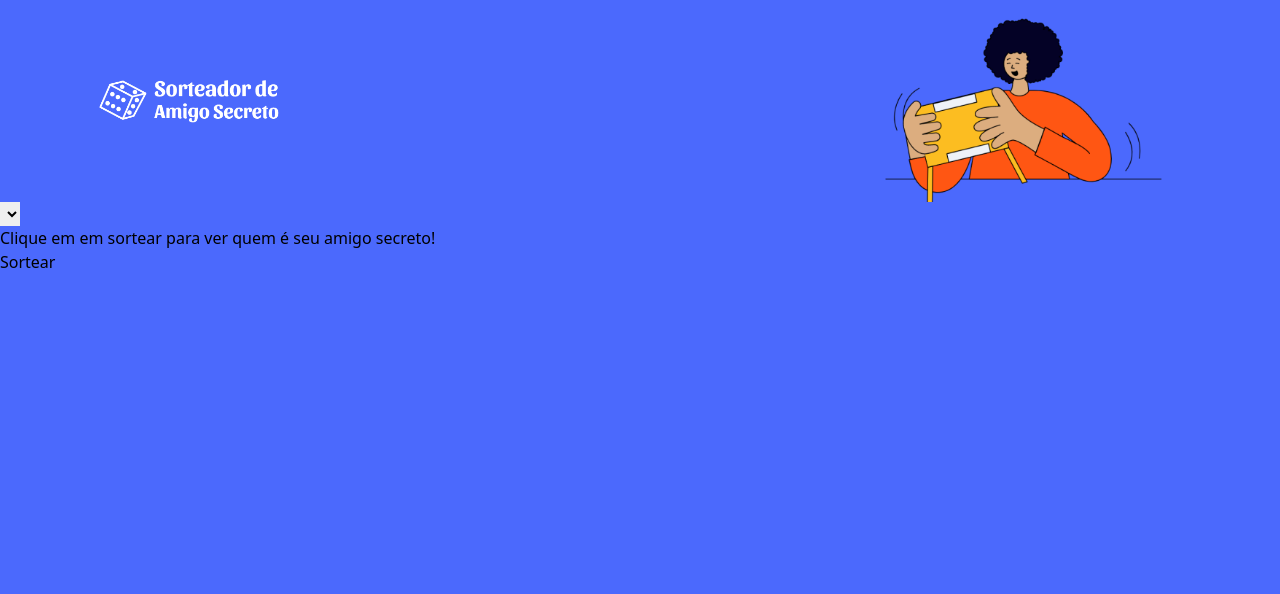
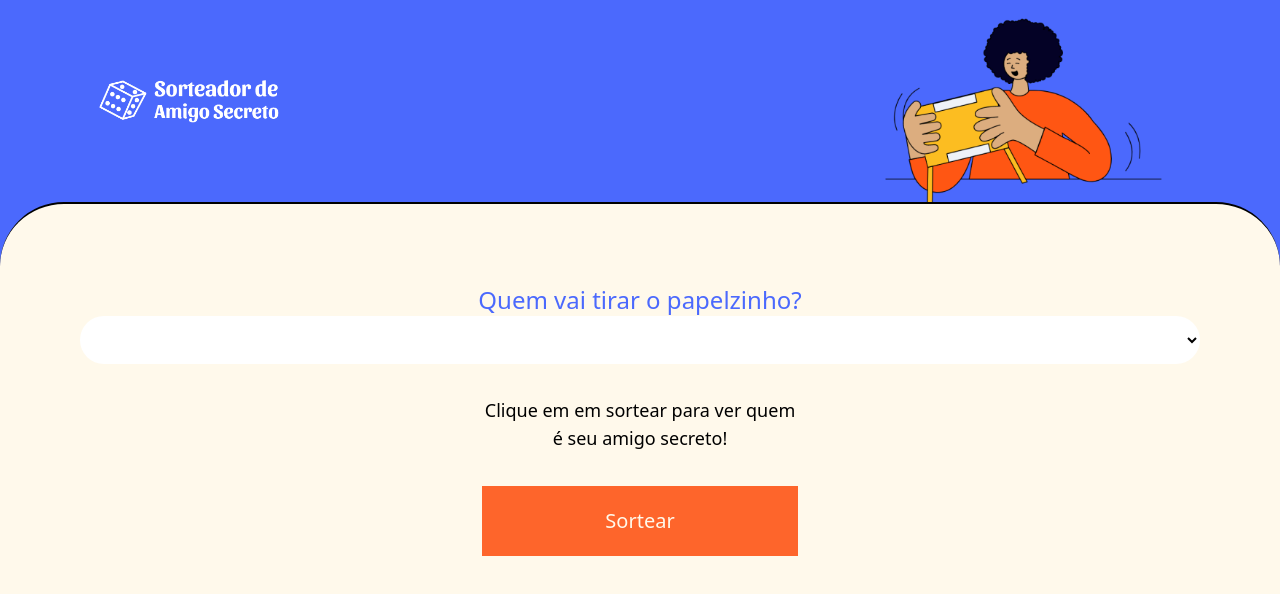
Before and after one commit to italosilva01/testing-library, a React (Create React App) app: page /sorteio in a window 1280 px wide. Shown: the top 594 px of the page. Built offline with nearby package versions, Linux system fonts and the light colour scheme.

Commit message:
styled page Raffle

```diff
--- a/src/Screens/Home.tsx
+++ b/src/Screens/Home.tsx
@@ -13,14 +13,13 @@ export const Home = () => {
       <Header />
       <Card>
         <Form />
+        <ul className="flex flex-col  flex-1 bg-white-cream border-none items-center my-4">
+          {participants.map((participant) => (
+            <li key={participant}>{participant}</li>
+          ))}
+        </ul>
+        <Foot />
       </Card>
-
-      <ul className="flex flex-col  flex-1 bg-white-cream border-none items-center">
-        {participants.map((participant) => (
-          <p key={participant}>{participant}</p>
-        ))}
-      </ul>
-      <Foot />
     </Content>
   );
 };
--- a/src/Screens/Raffle.tsx
+++ b/src/Screens/Raffle.tsx
@@ -1,5 +1,8 @@
+import { Button } from "components/Button/Button";
+import { Card } from "components/Card/Card";
 import { Content } from "components/Content/Content";
 import { Header } from "components/Header/Header";
+import { Title } from "components/Title/Title";
 import { useListParticipants } from "hook/useListParticipants";
 import { useResultDraw } from "hook/useResultDraw";
 import { useState } from "react";
@@ -18,7 +21,9 @@ export const Raffle = () => {
   return (
     <Content>
       <Header />
-      <form onSubmit={raffle}>
+      <Card>
+        <Title>Quem vai tirar o papelzinho?</Title>
+        <form onSubmit={raffle} className="flex flex-col items-center gap-8">
           <select
             required
             name="currentParticipant"
@@ -28,6 +33,7 @@ export const Raffle = () => {
             onChange={(e) => {
               setCurrentParticipant(e.target.value);
             }}
+            className="w-full border-none overflow-hidden outline-none	rounded-37px placeholder:italic placeholder:indent-8 placeholder-opacity-30  h-12  bg-white border-2 border-gray-950"
           >
             {options.map((item) => (
               <option value={item} key={item}>
@@ -35,15 +41,18 @@ export const Raffle = () => {
               </option>
             ))}
           </select>
-        <p>Clique em em sortear para ver quem é seu amigo secreto!</p>
+          <p className="text-lg w-80 text-center	">
+            Clique em em sortear para ver quem é seu amigo secreto!
+          </p>
 
-        <button>Sortear</button>
-      </form>
+          <Button>Sortear</Button>
           {secretFriend && (
-        <p className="resultado" role="alert">
+            <p className="resultado text-orange text-lg" role="alert">
               {secretFriend}
             </p>
           )}
+        </form>
+      </Card>
     </Content>
   );
 };
--- /dev/null
+++ b/src/components/Button/Button.tsx
@@ -0,0 +1,15 @@
+import { ButtonHTMLAttributes, ReactNode } from "react";
+
+interface ButtonProps extends ButtonHTMLAttributes<HTMLButtonElement> {
+  children: ReactNode;
+}
+export const Button = ({ children, ...props }: ButtonProps) => {
+  return (
+    <button
+      {...props}
+      className=" w-36  h-20 flex justify-center items-center md:w-80 md:px-10 gap-5 border-2 border-b-8 border-gray-950 rounded bg-orange text-white-cream text-xl"
+    >
+      {children}
+    </button>
+  );
+};
--- a/src/components/Card/Card.tsx
+++ b/src/components/Card/Card.tsx
@@ -2,7 +2,7 @@ import React from "react";
 export const Card = ({ children }: { children?: React.ReactNode }) => {
   return (
     <div
-      className=" flex  flex-1 bg-white-cream mt-n16 justify-center rounded-t-64px border-t-2  p-20 border-black"
+      className=" flex  flex-1 flex-col bg-white-cream mt-n16  rounded-t-64px border-t-2  p-20 border-black"
       role="container"
     >
       {children}
--- a/src/components/Foot/Foot.tsx
+++ b/src/components/Foot/Foot.tsx
@@ -3,6 +3,7 @@ import { useListParticipants } from "hook/useListParticipants";
 import sacolas from "assets/sacolas.png";
 import playCircleOutline from "assets/play_circle_outline.png";
 import { useDraw } from "hook/useDraw";
+import { Button } from "components/Button/Button";
 
 export const Foot = () => {
   const participants = useListParticipants();
@@ -15,18 +16,14 @@ export const Foot = () => {
   };
   return (
     <div className="flex flex-col items-center justify-around bg-white-cream pb-5 gap-6 md:flex-row md:pb-36 ">
-      <button
-        className=" w-36  h-20 flex items-center md:w-80 md:px-10 gap-5 border-2 border-b-8 border-gray-950 rounded bg-orange text-white-cream text-xl"
-        disabled={buttonIsDisabled}
-        onClick={handleClick}
-      >
+      <Button disabled={buttonIsDisabled} onClick={handleClick}>
         <img
           src={playCircleOutline}
           alt="button for play"
           className="hidden md:block"
         />
         Iniciar brincadeira!
-      </button>
+      </Button>
 
       <img src={sacolas} alt="fotos de duas bolsas" />
     </div>
--- a/src/components/Form/Form.tsx
+++ b/src/components/Form/Form.tsx
@@ -3,6 +3,7 @@ import { useAddParticipant } from "hook/useAddPaticipants";
 import { useMessageError } from "hook/useMessageError";
 
 import iconPerson from "../../assets/person_add.svg";
+import { Title } from "components/Title/Title";
 export const Form = () => {
   const initialValue = "";
   const [currentNameParticipant, setCurrentNameParticipant] =
@@ -22,9 +23,12 @@ export const Form = () => {
     setCurrentNameParticipant(initialValue);
   };
   return (
-    <form onSubmit={handleAddParticipant}>
-      <h2 className="text-blue-royal text-2xl text-center">Vamos começar!</h2>
-      <div className=" flex flex-col  w-80 gap-2 md:flex-row md:w-726 md:h-20 items-center ">
+    <form
+      onSubmit={handleAddParticipant}
+      className="flex flex-col  items-center"
+    >
+      <Title>Vamos começar!</Title>
+      <div className=" flex flex-col w-80 gap-2 md:flex-row md:w-726 md:h-20 items-center ">
         <label className="flex items-center  w-full h-12 border rounded-37px bg-white ">
           <span className="before:block before:absolute">
             <img src={iconPerson} alt="adicionar pessoal" />
--- /dev/null
+++ b/src/components/Title/Title.tsx
@@ -0,0 +1,8 @@
+import { ReactNode } from "react";
+
+interface TitleProps {
+  children: ReactNode;
+}
+export const Title = ({ children }: TitleProps) => {
+  return <h2 className="text-blue-royal text-2xl text-center">{children}</h2>;
+};
```
Also changed, not shown: 2 other files (tests, documents, lock files or other folders). Lines whose indentation alone changed are shown as unchanged.
